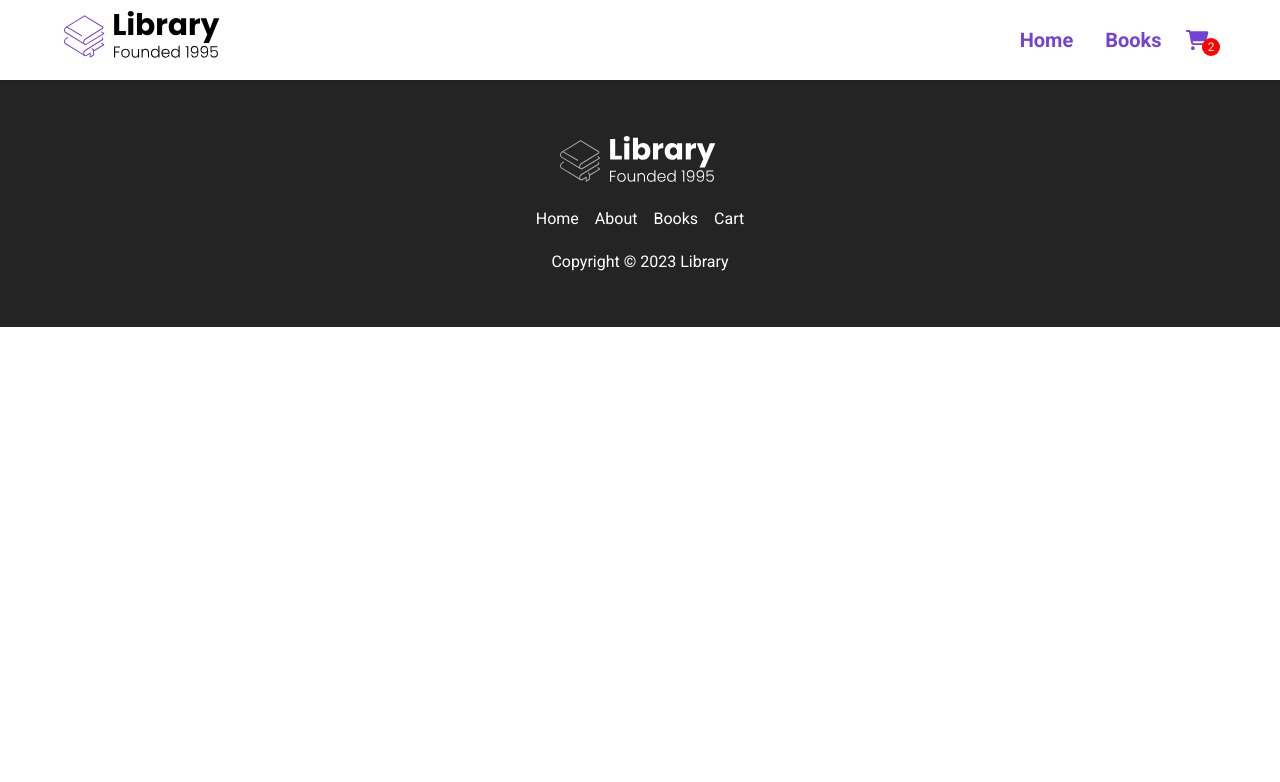
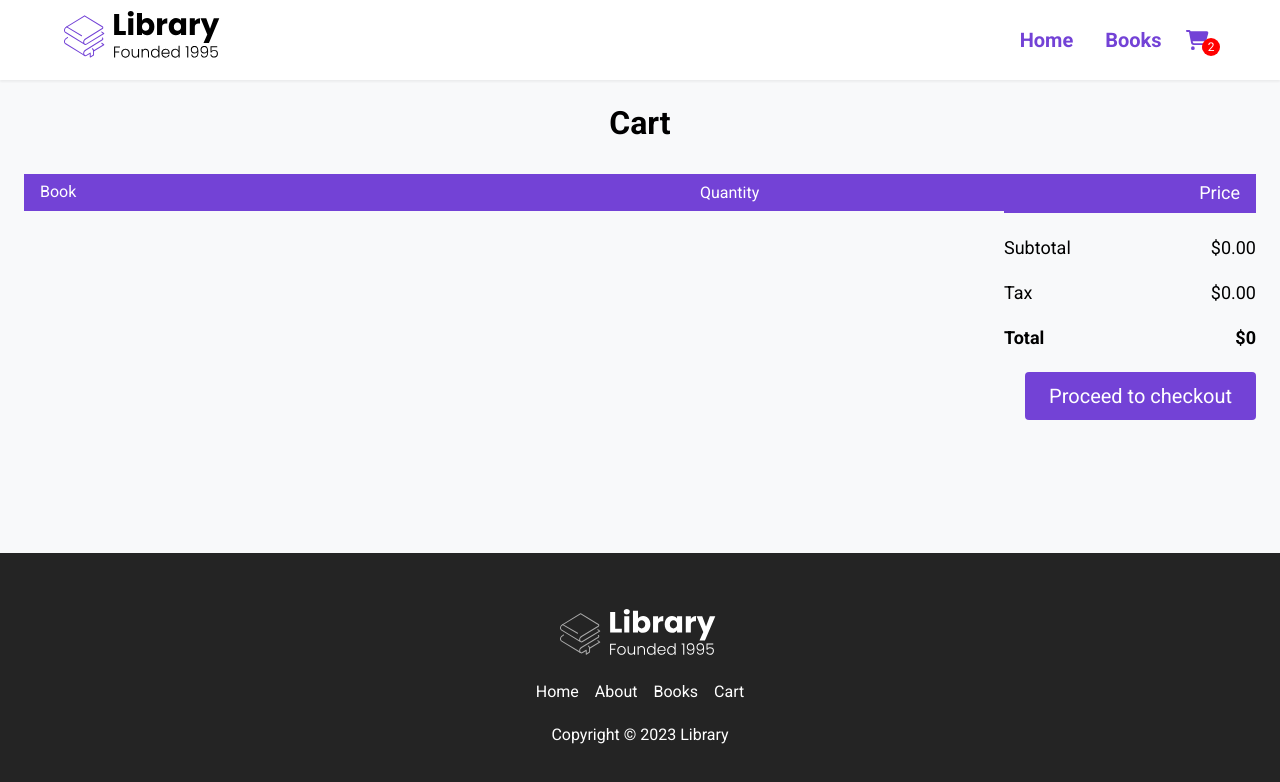
Before and after one commit to danielirwin99/React-Libarary-Project, a React (Create React App) app: page /cart in a window 1280 px wide. Shown: the top 782 px of the page. Built offline with nearby package versions, Linux system fonts and the light colour scheme.

Commit message:
Cart Checkout Completed

```diff
--- a/src/App.css
+++ /dev/null
@@ -1,38 +0,0 @@
-.App {
-  text-align: center;
-}
-
-.App-logo {
-  height: 40vmin;
-  pointer-events: none;
-}
-
-@media (prefers-reduced-motion: no-preference) {
-  .App-logo {
-    animation: App-logo-spin infinite 20s linear;
-  }
-}
-
-.App-header {
-  background-color: #282c34;
-  min-height: 100vh;
-  display: flex;
-  flex-direction: column;
-  align-items: center;
-  justify-content: center;
-  font-size: calc(10px + 2vmin);
-  color: white;
-}
-
-.App-link {
-  color: #61dafb;
-}
-
-@keyframes App-logo-spin {
-  from {
-    transform: rotate(0deg);
-  }
-  to {
-    transform: rotate(360deg);
-  }
-}
--- a/src/App.js
+++ b/src/App.js
@@ -1,4 +1,3 @@
-import "./App.css";
 import Nav from "./Components/Nav.jsx";
 import Footer from "./Components/Footer";
 import { BrowserRouter as Router, Routes, Route } from "react-router-dom";
@@ -6,8 +5,34 @@ import Home from "./pages/Home";
 import Books from "./pages/Books";
 import { books } from "./data";
 import BookInfo from "./pages/BookInfo";
+import Book from "./Components/ui/Book";
+import Cart from "./pages/Cart";
+import { useEffect, useState } from "react";
 
 function App() {
+  const [cart, setCart] = useState([]);
+
+  function addToCart(book) {
+    setCart([...cart, { ...book, quantity: 1 }]);
+  }
+
+  function changeQuantity(book, quantity) {
+    setCart(
+      cart.map((item) =>
+        item.id === book.id
+          ? {
+              ...item,
+              quantity: +quantity,
+            }
+          : item
+      )
+    );
+  }
+
+  useEffect(() => {
+    console.log(cart);
+  }, [cart]);
+
   return (
     <Router>
       <div className="App">
@@ -15,7 +40,18 @@ function App() {
         <Routes>
           <Route path="/" element={<Home />} />
           <Route path="/books" element={<Books books={books} />} />
-          <Route path="/books/:id" render={() => <BookInfo books={books} />} />
+          <Route
+            path="/books/:id"
+            element={
+              <BookInfo books={books} addToCart={addToCart} cart={cart} />
+            }
+          />
+          <Route
+            path="/cart"
+            element={
+              <Cart books={books} cart={cart} changeQuantity={changeQuantity} />
+            }
+          />
         </Routes>
         <Footer />
       </div>
--- a/src/pages/BookInfo.jsx
+++ b/src/pages/BookInfo.jsx
@@ -1,11 +1,21 @@
 import { FontAwesomeIcon } from "@fortawesome/react-fontawesome";
-import React from "react";
+import React, { useState } from "react";
 import { Link, useParams } from "react-router-dom";
+import Book from "../Components/ui/Book";
 import Price from "../Components/ui/Price";
 import Rating from "../Components/ui/Rating";
 
-const BookInfo = ({ books }) => {
+const BookInfo = ({ books, addToCart, cart }) => {
   const { id } = useParams();
+  const book = books.find((book) => +book.id === +id);
+
+  function addBookToCart(book) {
+    addToCart(book);
+  }
+
+  function bookExistsOnCart() {
+    return cart.find((book) => +book.id === +id);
+  }
 
   return (
     <div id="books__body">
@@ -22,19 +32,16 @@ const BookInfo = ({ books }) => {
             </div>
             <div className="book__selected">
               <figure className="book__selected--figure">
-                <img
-                  src="https://covers.openlibrary.org/b/id/8091016-L.jpg"
-                  alt=""
-                  className="book__selected--img"
-                />
+                <img src={book.url} alt="" className="book__selected--img" />
               </figure>
               <div className="book__selected--description">
-                <h2 className="book__selected--title">
-                  Crack the Coding Interview
-                </h2>
-                <Rating rating="4.5" />
+                <h2 className="book__selected--title">{book.title}</h2>
+                <Rating rating={book.rating} />
                 <div className="book__selected--price">
-                  <Price originalPrice={50} salePrice={20} />
+                  <Price
+                    originalPrice={book.originalPrice}
+                    salePrice={book.salePrice}
+                  />
                 </div>
                 <div className="book__summary">
                   <h3 className="book__summary--title">Summary</h3>
@@ -50,14 +57,16 @@ const BookInfo = ({ books }) => {
                     neque doloribus fuga eos tempore, perspiciatis veniam
                     mollitia dolorem enim eum. Nam.
                   </p>
-                  <p className="book__summary--para">
-                    Lorem ipsum dolor sit amet consectetur adipisicing elit. Est
-                    ducimus minus debitis id porro commodi aperiam magnam vel
-                    neque doloribus fuga eos tempore, perspiciatis veniam
-                    mollitia dolorem enim eum. Nam.
-                  </p>
                 </div>
-                <button className="btn">Add to cart</button>
+                {bookExistsOnCart() ? (
+                  <Link to={`/cart`} className="book__link">
+                    <button className="btn">Checkout</button>
+                  </Link>
+                ) : (
+                  <button className="btn" onClick={() => addBookToCart(book)}>
+                    Add to cart
+                  </button>
+                )}
               </div>
             </div>
           </div>
@@ -68,6 +77,14 @@ const BookInfo = ({ books }) => {
             <div className="book__selected--top">
               <h2 className="book__selected--title--top">Recommended Books</h2>
             </div>
+            <div className="books">
+              {books
+                .filter((book) => book.rating === 5 && +book.id !== +id)
+                .slice(0, 4)
+                .map((book) => (
+                  <Book book={book} key={book.id} />
+                ))}
+            </div>
           </div>
         </div>
       </main>
--- /dev/null
+++ b/src/pages/Cart.jsx
@@ -0,0 +1,90 @@
+import React, { useEffect, useState } from "react";
+
+const Cart = ({ cart, changeQuantity }) => {
+  const total = () => {
+    let price = 0;
+    cart.forEach((item) => {
+      price += +(
+        (item.salePrice || item.originalPrice) * item.quantity
+      ).toFixed(2);
+    });
+    return price;
+  };
+
+  return (
+    <div id="books__body">
+      <main id="books__main">
+        <div className="books__container">
+          <div className="row">
+            <h2 className="car__title">Cart</h2>
+          </div>
+          <div className="cart">
+            <div className="cart__header">
+              <span className="cart__book">Book</span>
+              <span className="cart__quantity">Quantity</span>
+              <span className="cart__total">Price</span>
+            </div>
+            <div className="cart__body">
+              {cart.map((book) => {
+                return (
+                  <div className="cart__item">
+                    <div className="cart__book">
+                      <img src={book.url} className="cart__book--img" alt="" />
+                      <div className="cart__book--info">
+                        <span className="cart__book--title">{book.title}</span>
+                        <span className="cart__book--price">
+                          ${(book.salePrice || book.originalPrice).toFixed(2)}
+                        </span>
+                        <button className="cart__book--remove">Remove</button>
+                      </div>
+                    </div>
+                    <div className="cart__quantity">
+                      <input
+                        type="number"
+                        min={0}
+                        max={99}
+                        value={book.quantity}
+                        onChange={(event) =>
+                          changeQuantity(book, event.target.value)
+                        }
+                        className="cart__input"
+                      />
+                    </div>
+                    <div className="cart__total">
+                      $
+                      {(
+                        (book.salePrice || book.originalPrice) * book.quantity
+                      ).toFixed(2)}
+                    </div>
+                  </div>
+                );
+              })}
+            </div>
+            <div className="total">
+              <div className="total__item total__sub-total">
+                <span>Subtotal</span>
+                <span>${(total() * 0.9).toFixed(2)}</span>
+              </div>
+              <div className="total__item total__tax">
+                <span>Tax</span>
+                <span>${(total() * 0.1).toFixed(2)}</span>
+              </div>
+              <div className="total__item total__price">
+                <span>Total</span>
+                <span>${total()}</span>
+              </div>
+              <button
+                className="btn btn__check no-cursor"
+                onClick={() => alert("havent gotten around to it yet")}
+              >
+                Proceed to checkout
+              </button>
+            </div>
+          </div>
+        </div>
+      </main>
+    </div>
+  );
+};
+
+export default Cart;
```
